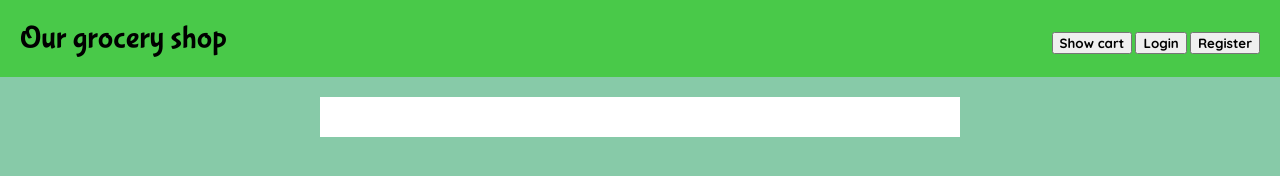
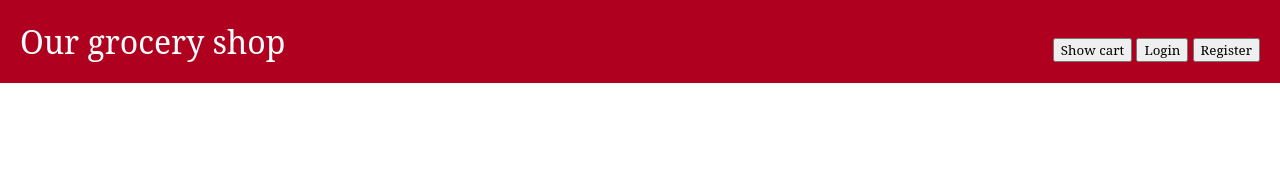
Before and after one commit to shopnobaz/Lilla_grocery_shop, a website: page frontend/index.html in a window 1280 px wide. Drawn offline with nearby package versions, Linux system fonts and the light colour scheme; no server answers.

Commit message:
Feature changes and products added

```diff
--- a/frontend/index.html
+++ b/frontend/index.html
@@ -5,7 +5,7 @@
   <meta charset="UTF-8">
   <meta http-equiv="X-UA-Compatible" content="IE=edge">
   <meta name="viewport" content="width=device-width, initial-scale=1.0">
-  <title>My shop</title>
+  <title>Lilla Grocery Shop</title>
   <!-- Link to a style sheet / css file-->
   <link rel="stylesheet" href="/style.css">
 
--- a/frontend/style.css
+++ b/frontend/style.css
@@ -3,8 +3,8 @@
 
 body {
   margin: 0;
-  background-color: rgb(135, 202, 168);
-  font-family: 'Bitter';
+  background-color: #FFFFFF;
+  font-family: 'serif';
 }
 
 h1,
@@ -13,23 +13,24 @@ h3,
 h4,
 button,
 .price {
-  font-family: 'Quicksand';
+  font-family: 'serif';
 }
 
 header {
-  background-color: rgb(73, 201, 73);
+  background-color: #B00020;
 }
 
 header h1 {
   margin: 0;
   padding: 20px;
-  font-family: 'Bubblegum Sans';
+  font-family: 'serif';
   font-weight: normal;
+  color: #FFFFFF;
 }
 
 main {
   background-color: white;
-  max-width: 600px;
+  max-width: 500px;
   margin: 20px auto;
   padding: 20px;
 }
@@ -37,8 +38,8 @@ main {
 .productInList {
   border-radius: 10px;
   margin-bottom: 20px;
-  padding: 10px 20px;
-  background-color: rgb(208, 236, 208);
+  padding: 50px 100px;
+  background-color: #E0E0E0;
 }
 
 .productInList h3 {
@@ -60,7 +61,7 @@ main {
   cursor: pointer;
   border-radius: 5px;
   padding: 10px 20px;
-  background-color: rgb(42, 135, 65);
+  background-color: #212121;
   color: white;
 }
 
@@ -71,6 +72,7 @@ main {
 
 .buyButton {
   cursor: pointer;
+
 }
 
 .shoppingCart {
@@ -130,7 +132,7 @@ button {
   height: 60vh;
   left: 20vw;
   width: 60vw;
-  background-color: white;
+  background-color: #E0E0E0;
   padding: 20px;
   border-radius: 10px;
 }
```
Also changed, not shown: 2 other files.
